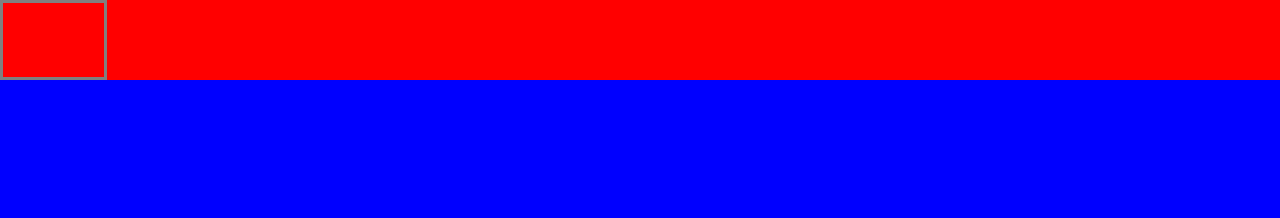
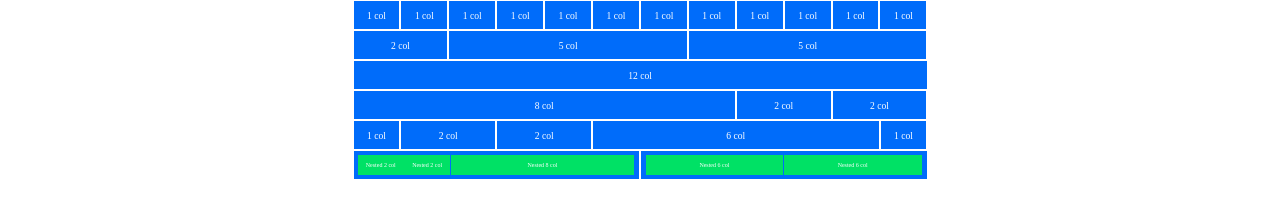
Before and after one commit to MicheleBisceglia/-html-css-12bool, a plain HTML site: page index.html in a window 1280 px wide. Drawn offline with Linux system fonts and the light colour scheme.

Commit message:
esercizio 1

```diff
--- a/css/style.css
+++ b/css/style.css
@@ -1,15 +1,36 @@
 /* container */
 .container {
-    width: 100vw;
-    height: 100vh;
-    background-color: blue;
+    width: 575px;
 }
 
 .row {
-    background-color: red;
-    height: 10%;
+
+    height: 30px;
+    width: 100%;
 }
 
 .col {
-    border: 3px solid gray;
+    border: .5px solid white;
+    color: white;
+    display: flex;
+    align-items: center;
+    justify-content: center;
+    font-size: 60%;
+    background-color: #006cfa;
 }
+
+.box {
+    height: 100%;
+    width: 100%;
+    padding-left: 5px;
+    padding-right: 5px;
+}
+.inner-box {
+    background-color: #00e165;;
+    margin-right: .5px;
+    font-size: 50%;
+    height: 70%;
+    display: flex;
+    align-items: center;
+    justify-content: center;
+}
--- a/index.html
+++ b/index.html
@@ -11,10 +11,51 @@
 <body>
     <div class="container">
         <div class="row">
-            <div class="col col-xs-1">
-
+            <div class="col col-xs-1">1 col</div>
+            <div class="col col-xs-1">1 col</div>
+            <div class="col col-xs-1">1 col</div>
+            <div class="col col-xs-1">1 col</div>
+            <div class="col col-xs-1">1 col</div>
+            <div class="col col-xs-1">1 col</div>
+            <div class="col col-xs-1">1 col</div>
+            <div class="col col-xs-1">1 col</div>
+            <div class="col col-xs-1">1 col</div>
+            <div class="col col-xs-1">1 col</div>
+            <div class="col col-xs-1">1 col</div>
+            <div class="col col-xs-1">1 col</div>
+        </div>
+        <div class="row">
+            <div class="col col-xs-2">2 col</div>
+            <div class="col col-xs-5">5 col</div>
+            <div class="col col-xs-5">5 col</div>
+        </div>
+        <div class="row">
+            <div class="col col-xs-12">12 col</div>
+        </div>
+        <div class="row">
+            <div class="col col-xs-8">8 col</div>
+            <div class="col col-xs-2">2 col</div>
+            <div class="col col-xs-2">2 col</div>
+        </div>
+        <div class="row">
+            <div class="col col-xs-1">1 col</div>
+            <div class="col col-xs-2">2 col</div>
+            <div class="col col-xs-2">2 col</div>
+            <div class="col col-xs-6">6 col</div>
+            <div class="col col-xs-1">1 col</div>
+        </div>
+        <div class="row">
+            <div class="col col-xs-6 box">
+                <div class="col-xs-2 inner-box">Nested 2 col</div>
+                <div class="col-xs-2 inner-box">Nested 2 col</div>
+                <div class="col-xs-8 inner-box">Nested 8 col</div>
+            </div>
+            <div class="col col-xs-6 box">
+                <div class="col-xs-6 inner-box">Nested 6 col</div>
+                <div class="col-xs-6 inner-box">Nested 6 col</div>
             </div>
         </div>
     </div>
+
 </body>
 </html>
```
